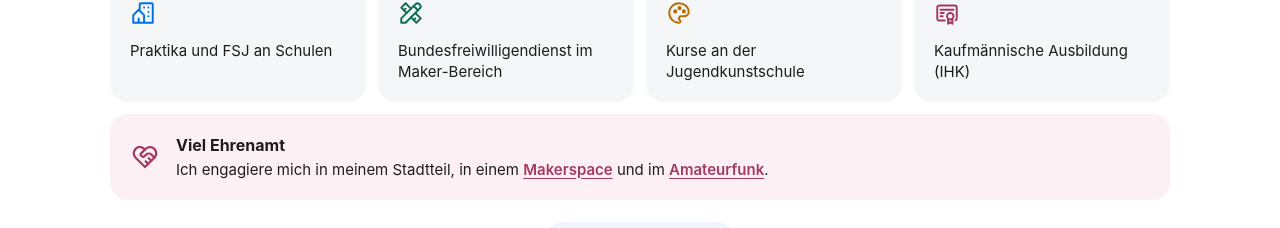
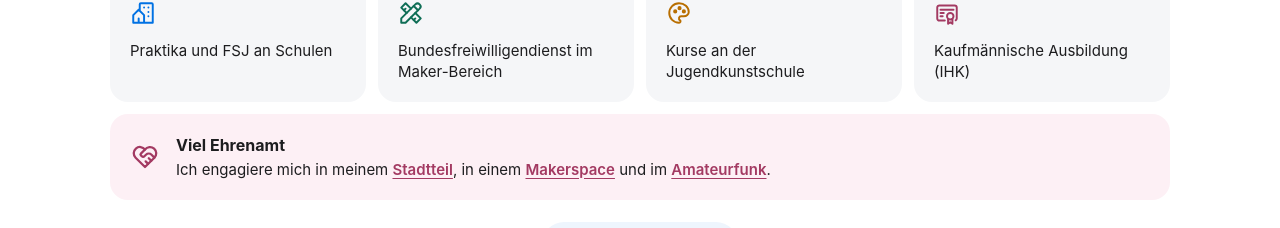
Before and after one commit to CarlRemmes/CarlRemmes.github.io, a plain HTML site: page index.html in a window 1280 px wide. Shown: the part 1678-1906 px from the top of the page. Drawn offline with Linux system fonts and the light colour scheme.

Commit message:
Stadtteil im Ehrenamt auf schotthock.com verlinkt (#9)
Claude-Session: https://claude.ai/code/session_01Vhi69EVEANF59jMC9kw6M2

Co-authored-by: Claude <noreply@anthropic.com>

```diff
--- a/index.html
+++ b/index.html
@@ -108,7 +108,7 @@
       <div class="exp"><span style="color:var(--green-dark)"><svg class="i" aria-hidden="true"xmlns="http://www.w3.org/2000/svg"viewBox="0 0 24 24"fill="none"stroke="currentColor"stroke-width="2"stroke-linecap="round"stroke-linejoin="round"><path stroke="none" d="M0 0h24v24H0z" fill="none"/><path d="M3 21h4l13 -13a1.5 1.5 0 0 0 -4 -4l-13 13v4" /><path d="M14.5 5.5l4 4" /><path d="M12 8l-5 -5l-4 4l5 5" /><path d="M7 8l-1.5 1.5" /><path d="M16 12l5 5l-4 4l-5 -5" /><path d="M16 17l-1.5 1.5" /></svg></span><p>Bundesfreiwilligendienst im Maker-Bereich</p></div>
       <div class="exp"><span style="color:var(--amber-dark)"><svg class="i" aria-hidden="true"xmlns="http://www.w3.org/2000/svg"viewBox="0 0 24 24"fill="none"stroke="currentColor"stroke-width="2"stroke-linecap="round"stroke-linejoin="round"><path stroke="none" d="M0 0h24v24H0z" fill="none"/><path d="M12 21a9 9 0 0 1 0 -18c4.97 0 9 3.582 9 8c0 1.06 -.474 2.078 -1.318 2.828c-.844 .75 -1.989 1.172 -3.182 1.172h-2.5a2 2 0 0 0 -1 3.75a1.3 1.3 0 0 1 -1 2.25" /><path d="M8.5 10.5m-1 0a1 1 0 1 0 2 0a1 1 0 1 0 -2 0" /><path d="M12.5 7.5m-1 0a1 1 0 1 0 2 0a1 1 0 1 0 -2 0" /><path d="M16.5 10.5m-1 0a1 1 0 1 0 2 0a1 1 0 1 0 -2 0" /></svg></span><p>Kurse an der Jugendkunstschule</p></div>
       <div class="exp"><span style="color:var(--pink-dark)"><svg class="i" aria-hidden="true"xmlns="http://www.w3.org/2000/svg"viewBox="0 0 24 24"fill="none"stroke="currentColor"stroke-width="2"stroke-linecap="round"stroke-linejoin="round"><path stroke="none" d="M0 0h24v24H0z" fill="none"/><path d="M15 15m-3 0a3 3 0 1 0 6 0a3 3 0 1 0 -6 0" /><path d="M13 17.5v4.5l2 -1.5l2 1.5v-4.5" /><path d="M10 19h-5a2 2 0 0 1 -2 -2v-10c0 -1.1 .9 -2 2 -2h14a2 2 0 0 1 2 2v10a2 2 0 0 1 -1 1.73" /><path d="M6 9l12 0" /><path d="M6 12l3 0" /><path d="M6 15l2 0" /></svg></span><p>Kaufmännische Ausbildung (IHK)</p></div>
-      <div class="exp wide"><svg class="i" aria-hidden="true"xmlns="http://www.w3.org/2000/svg"viewBox="0 0 24 24"fill="none"stroke="currentColor"stroke-width="2"stroke-linecap="round"stroke-linejoin="round"><path stroke="none" d="M0 0h24v24H0z" fill="none"/><path d="M19.5 12.572l-7.5 7.428l-7.5 -7.428a5 5 0 1 1 7.5 -6.566a5 5 0 1 1 7.5 6.572" /><path d="M12 6l-3.293 3.293a1 1 0 0 0 0 1.414l.543 .543c.69 .69 1.81 .69 2.5 0l1 -1a3.182 3.182 0 0 1 4.5 0l2.25 2.25" /><path d="M12.5 15.5l2 2" /><path d="M15 13l2 2" /></svg><p><b>Viel Ehrenamt</b>Ich engagiere mich in meinem Stadtteil, in einem <a href="https://artandtech.space" target="_blank" rel="noopener">Makerspace</a> und im <a href="https://darc.de/n16" target="_blank" rel="noopener">Amateurfunk</a>.</p></div>
+      <div class="exp wide"><svg class="i" aria-hidden="true"xmlns="http://www.w3.org/2000/svg"viewBox="0 0 24 24"fill="none"stroke="currentColor"stroke-width="2"stroke-linecap="round"stroke-linejoin="round"><path stroke="none" d="M0 0h24v24H0z" fill="none"/><path d="M19.5 12.572l-7.5 7.428l-7.5 -7.428a5 5 0 1 1 7.5 -6.566a5 5 0 1 1 7.5 6.572" /><path d="M12 6l-3.293 3.293a1 1 0 0 0 0 1.414l.543 .543c.69 .69 1.81 .69 2.5 0l1 -1a3.182 3.182 0 0 1 4.5 0l2.25 2.25" /><path d="M12.5 15.5l2 2" /><path d="M15 13l2 2" /></svg><p><b>Viel Ehrenamt</b>Ich engagiere mich in meinem <a href="https://schotthock.com" target="_blank" rel="noopener">Stadtteil</a>, in einem <a href="https://artandtech.space" target="_blank" rel="noopener">Makerspace</a> und im <a href="https://darc.de/n16" target="_blank" rel="noopener">Amateurfunk</a>.</p></div>
     </div>
     <details class="cv">
       <summary>Kurzer Lebenslauf</summary>
```
